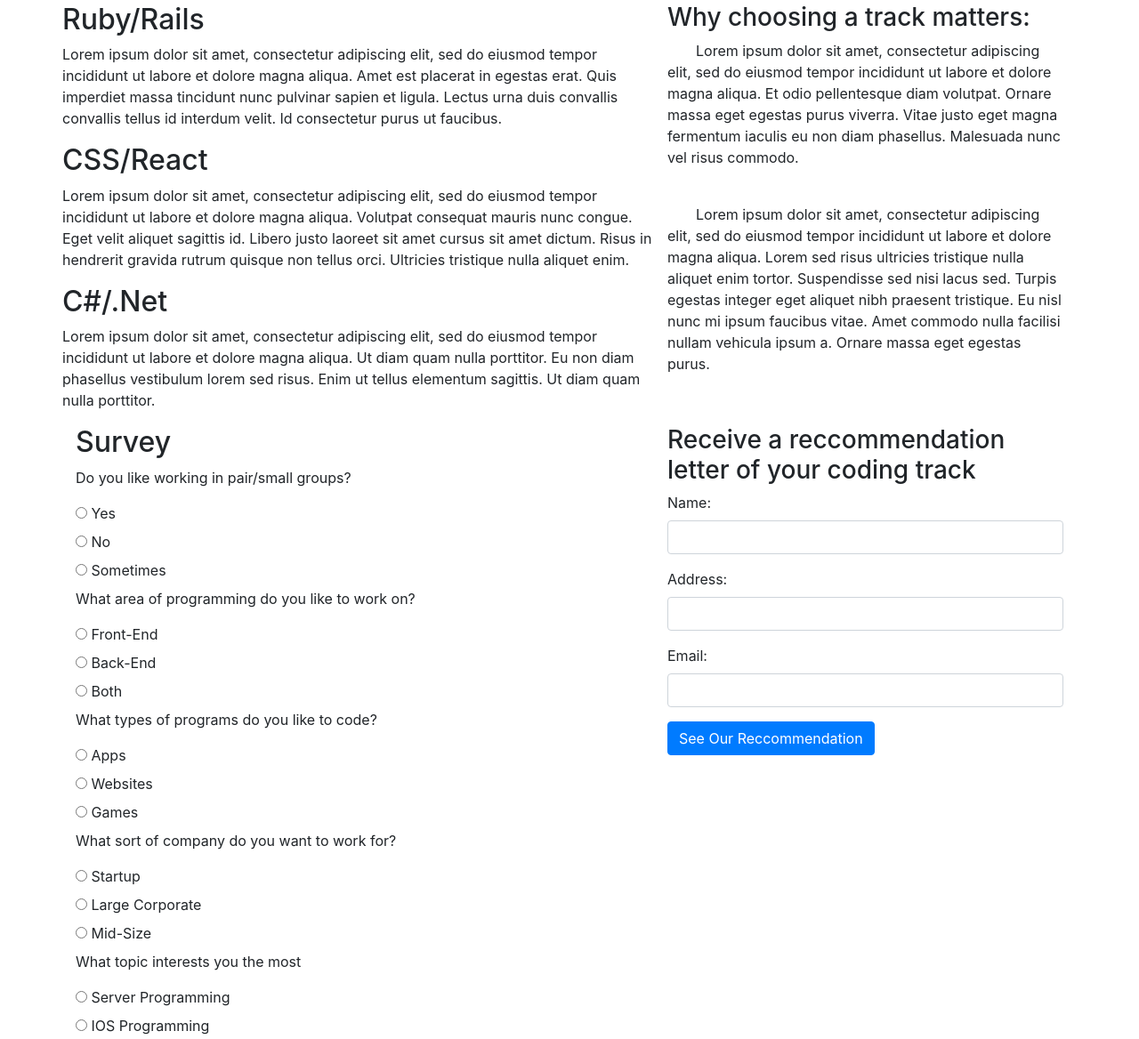
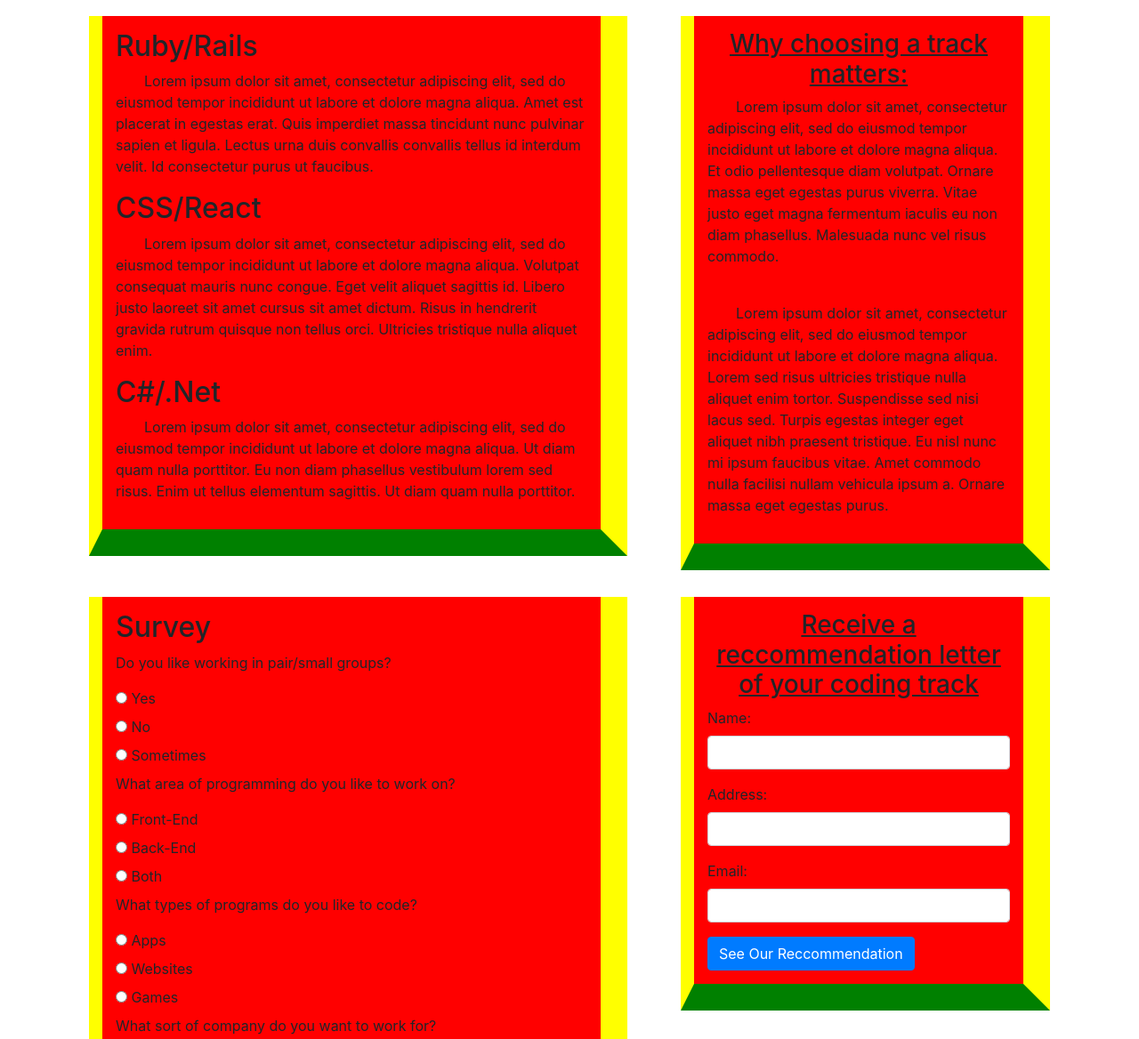
Before and after one commit to nelsonsbrian/track-suggester, a plain HTML site: page index.html in a window 1280 px wide. Shown: the part 93-1261 px from the top of the page at 89% size. Drawn offline with Linux system fonts and the light colour scheme.

Commit message:
add fixed footer. Add background to columns

```diff
--- a/css/styles.css
+++ b/css/styles.css
@@ -1,7 +1,3 @@
-label {
-  text-transform: capitalize;
-}
-
 .indentable {
   text-indent: 2em;
 }
@@ -14,6 +10,21 @@ label {
   display: none;
 }
 
-#survey-complete {
+/* #survey-complete {
   display: none;
+} */
+
+
+div.custom-col2 {
+  padding: 15px;
+  background-color: red;
+  border-left: solid 15px yellow;
+  border-right: solid 30px yellow;
+  border-bottom: solid 30px green;
+  margin: 15px;
 }
+
+h3 {
+  text-align: center;
+  text-decoration: underline;
+}
--- a/index.html
+++ b/index.html
@@ -15,30 +15,29 @@
     <p>Take a survey below to see what coding track fits you best</p>
 
     <div class="row">
-      <div class="col-md-7">
-        <div class="row">
+      <div class="col-md-7 custom-col1">
+        <div class="custom-col2">
             <h2>Ruby/Rails</h2>
-          <p>Lorem ipsum dolor sit amet, consectetur adipiscing elit, sed do eiusmod tempor incididunt ut labore et dolore magna aliqua. Amet est placerat in egestas erat. Quis imperdiet massa tincidunt nunc pulvinar sapien et ligula. Lectus urna duis convallis convallis tellus id interdum velit. Id consectetur purus ut faucibus.</p>
-        </div>
-        <div class="row">
+            <p class="indentable">Lorem ipsum dolor sit amet, consectetur adipiscing elit, sed do eiusmod tempor incididunt ut labore et dolore magna aliqua. Amet est placerat in egestas erat. Quis imperdiet massa tincidunt nunc pulvinar sapien et ligula. Lectus urna duis convallis convallis tellus id interdum velit. Id consectetur purus ut faucibus.</p>
             <h2>CSS/React</h2>
-          <p>Lorem ipsum dolor sit amet, consectetur adipiscing elit, sed do eiusmod tempor incididunt ut labore et dolore magna aliqua. Volutpat consequat mauris nunc congue. Eget velit aliquet sagittis id. Libero justo laoreet sit amet cursus sit amet dictum. Risus in hendrerit gravida rutrum quisque non tellus orci. Ultricies tristique nulla aliquet enim.</p>
-        </div>
-        <div class="row">
+            <p class="indentable">Lorem ipsum dolor sit amet, consectetur adipiscing elit, sed do eiusmod tempor incididunt ut labore et dolore magna aliqua. Volutpat consequat mauris nunc congue. Eget velit aliquet sagittis id. Libero justo laoreet sit amet cursus sit amet dictum. Risus in hendrerit gravida rutrum quisque non tellus orci. Ultricies tristique nulla aliquet enim.</p>
             <h2>C#/.Net</h2>
-          <p>Lorem ipsum dolor sit amet, consectetur adipiscing elit, sed do eiusmod tempor incididunt ut labore et dolore magna aliqua. Ut diam quam nulla porttitor. Eu non diam phasellus vestibulum lorem sed risus. Enim ut tellus elementum sagittis. Ut diam quam nulla porttitor.</p>
+            <p class="indentable">Lorem ipsum dolor sit amet, consectetur adipiscing elit, sed do eiusmod tempor incididunt ut labore et dolore magna aliqua. Ut diam quam nulla porttitor. Eu non diam phasellus vestibulum lorem sed risus. Enim ut tellus elementum sagittis. Ut diam quam nulla porttitor.</p>
         </div>
       </div>
 
-      <div class="col-md-5">
+      <div class="col-md-5 custom-col1">
+        <div class="custom-col2">
           <h3>Why choosing a track matters:</h3>
           <p class="indentable">Lorem ipsum dolor sit amet, consectetur adipiscing elit, sed do eiusmod tempor incididunt ut labore et dolore magna aliqua. Et odio pellentesque diam volutpat. Ornare massa eget egestas purus viverra. Vitae justo eget magna fermentum iaculis eu non diam phasellus. Malesuada nunc vel risus commodo.<br><br></p>
           <p class="indentable">Lorem ipsum dolor sit amet, consectetur adipiscing elit, sed do eiusmod tempor incididunt ut labore et dolore magna aliqua. Lorem sed risus ultricies tristique nulla aliquet enim tortor. Suspendisse sed nisi lacus sed. Turpis egestas integer eget aliquet nibh praesent tristique. Eu nisl nunc mi ipsum faucibus vitae. Amet commodo nulla facilisi nullam vehicula ipsum a. Ornare massa eget egestas purus.</p>
         </div>
       </div>
+    </div>
 
     <div class="row">
-      <div class="col-md-7">
+      <div class="col-md-7 custom-col1">
+        <div class="custom-col2">
           <h2>Survey</h2>
           <!-- Question 1 -->
           <p class="survey-question">Do you like working in pair/small groups?</p>
@@ -198,8 +197,10 @@
             </div>
           </div>
         </div>
+      </div>
 
-      <div class="col-md-5">
+      <div class="col-md-5 custom-col1">
+        <div class="custom-col2">
           <h3>Receive a reccommendation letter of your coding track</h3>
           <form id="reccommendation">
             <div class="form-group">
@@ -262,13 +263,56 @@
                 </div>
               </div>
             </div>
+          </div>
         </form>
       </div>
 
     </div>
+    <!-- Footer -->
+    <footer class="page-footer font-small teal pt-4">
+
+        <!-- Footer Text -->
+        <div class="container-fluid text-center text-md-left">
+
+          <!-- Grid row -->
           <div class="row">
-    <h2>Bottom</h2>
+
+            <!-- Grid column -->
+            <div class="col-md-6 mt-md-0 mt-3">
+
+              <!-- Content -->
+              <h5 class="text-uppercase font-weight-bold">Where to go now?</h5>
+              <p>Lorem ipsum dolor sit, amet consectetur adipisicing elit. Expedita sapiente sint, nulla, nihil repudiandae commodi voluptatibus corrupti animi sequi aliquid magnam debitis, maxime quam recusandae harum esse fugiat. Itaque, culpa?</p>
+
             </div>
+            <!-- Grid column -->
+
+            <hr class="clearfix w-100 d-md-none pb-3">
+
+            <!-- Grid column -->
+            <div class="col-md-6 mb-md-0 mb-3">
+
+              <!-- Content -->
+              <h5 class="text-uppercase font-weight-bold">Other Places to look</h5>
+              <p>Lorem ipsum, dolor sit amet consectetur adipisicing elit. Optio deserunt fuga perferendis modi earum commodi aperiam temporibus quod nulla nesciunt aliquid debitis ullam omnis quos ipsam, aspernatur id excepturi hic.</p>
+
+            </div>
+            <!-- Grid column -->
+
+          </div>
+          <!-- Grid row -->
+
+        </div>
+        <!-- Footer Text -->
+
+        <!-- Copyright -->
+        <div class="footer-copyright text-center py-3">© 2018 Copyright:
+          <a href="#"> Code-Track-Suggestor.com</a>
+        </div>
+        <!-- Copyright -->
+
+      </footer>
+      <!-- Footer -->
   </div>
 </body>
 </html>
```
Lines whose indentation alone changed are shown as unchanged.
